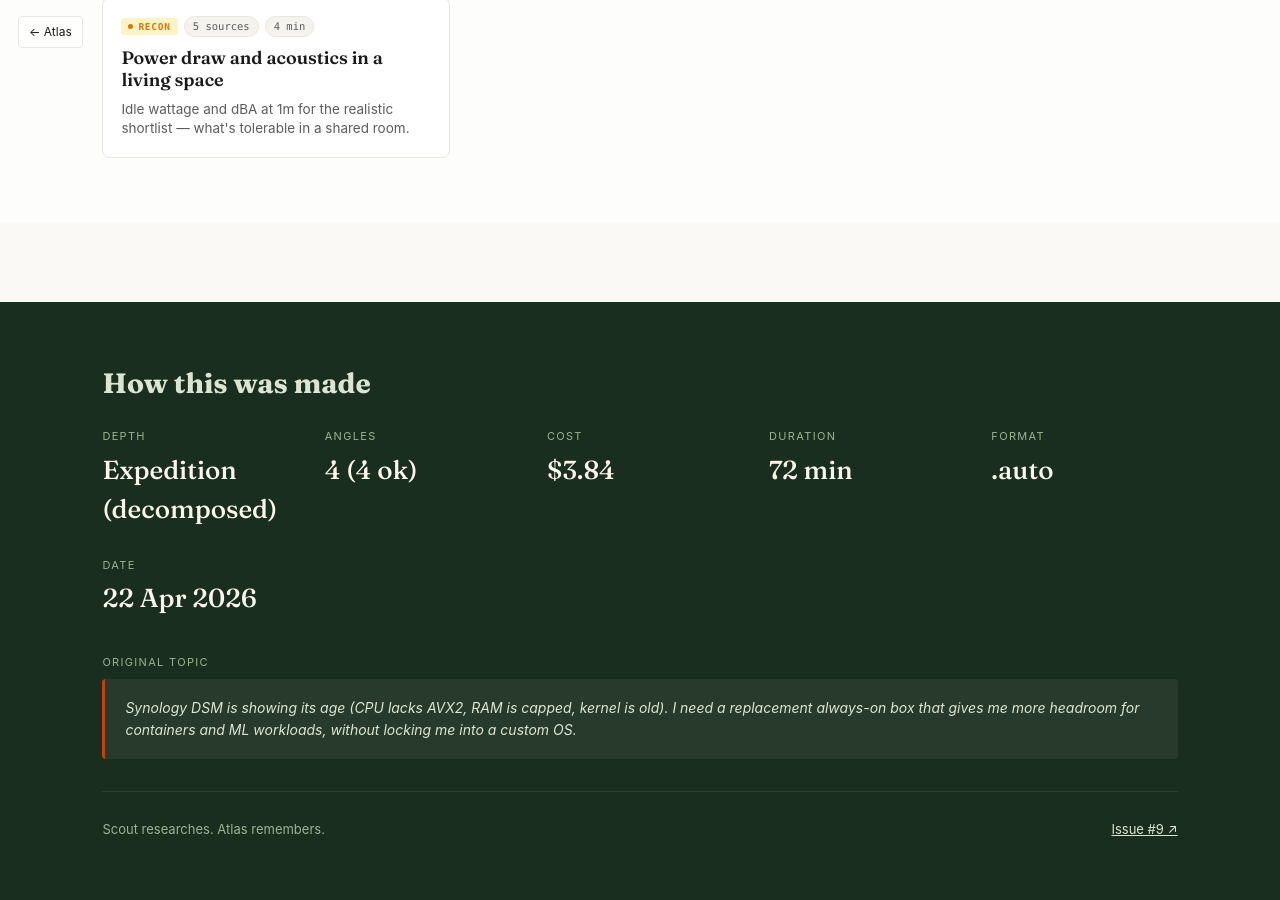
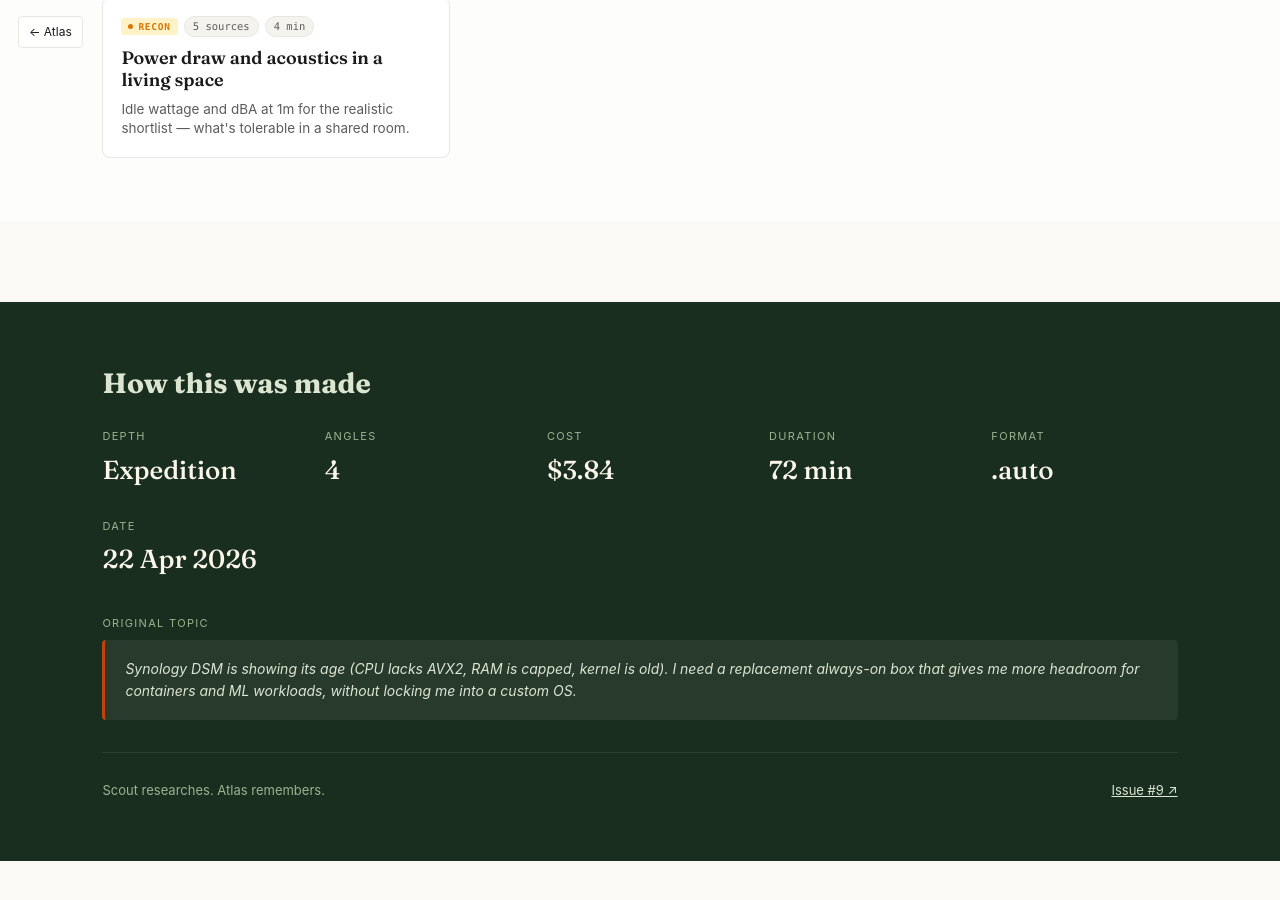
Before and after one commit to Laoujin/Compass, a Jekyll site: the page built from research/2026-04-22-always-on-home-server/index.md, in a window 1280 px wide and 900 px high, scrolled down 2144 px. Built offline with Jekyll 4.4.1, drawn with Linux system fonts in a browser that asks for light colours; after the commit the page ends 3005 px from its top, so only the background shows below that.

Commit message:
cleaner expedition footer

```diff
--- a/_layouts/expedition.html
+++ b/_layouts/expedition.html
@@ -106,8 +106,8 @@
     <div class="provenance-inner">
       <h3>How this was made</h3>
       <div class="pgrid">
-        <div class="pcell"><div class="lbl">Depth</div><div class="val">Expedition (decomposed)</div></div>
-        <div class="pcell"><div class="lbl">Angles</div><div class="val">{{ total }} ({{ success_count }} ok{% if warning_count > 0 %}, {{ warning_count }} ⚠{% endif %}{% if failed_count > 0 %}, {{ failed_count }} failed{% endif %})</div></div>
+        <div class="pcell"><div class="lbl">Depth</div><div class="val">Expedition</div></div>
+        <div class="pcell"><div class="lbl">Angles</div><div class="val">{{ total }}{% if warning_count > 0 or failed_count > 0 %} ({{ success_count }} ok{% if warning_count > 0 %}, {{ warning_count }} ⚠{% endif %}{% if failed_count > 0 %}, {{ failed_count }} failed{% endif %}){% endif %}</div></div>
         {% if page.cost_usd %}<div class="pcell"><div class="lbl">Cost</div><div class="val">${{ page.cost_usd }}</div></div>{% endif %}
         {% if page.duration_sec %}<div class="pcell"><div class="lbl">Duration</div><div class="val">{{ page.duration_sec | divided_by: 60.0 | round }} min</div></div>{% endif %}
         {% if page.format %}<div class="pcell"><div class="lbl">Format</div><div class="val">.{{ page.format }}</div></div>{% endif %}
```
